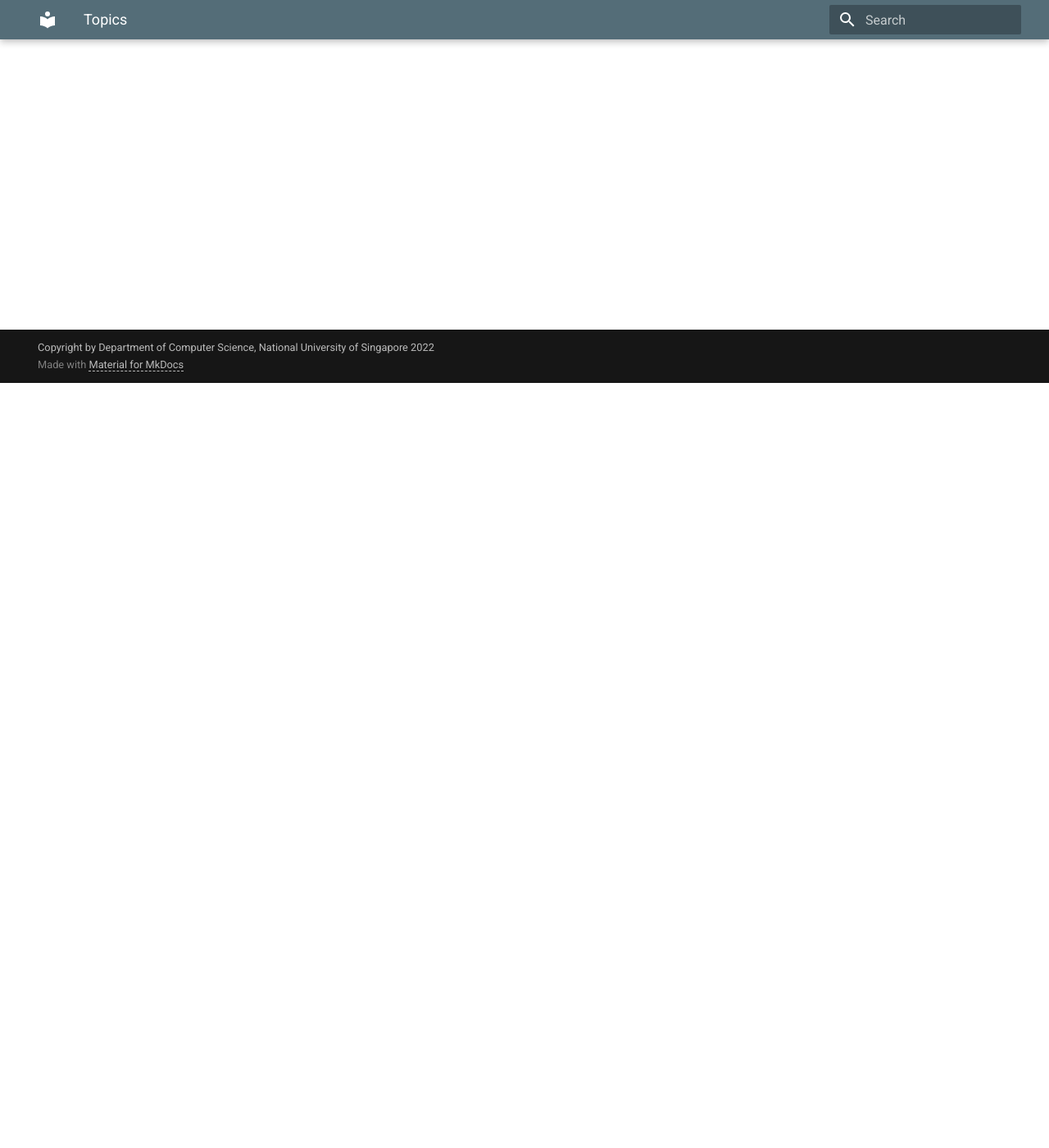
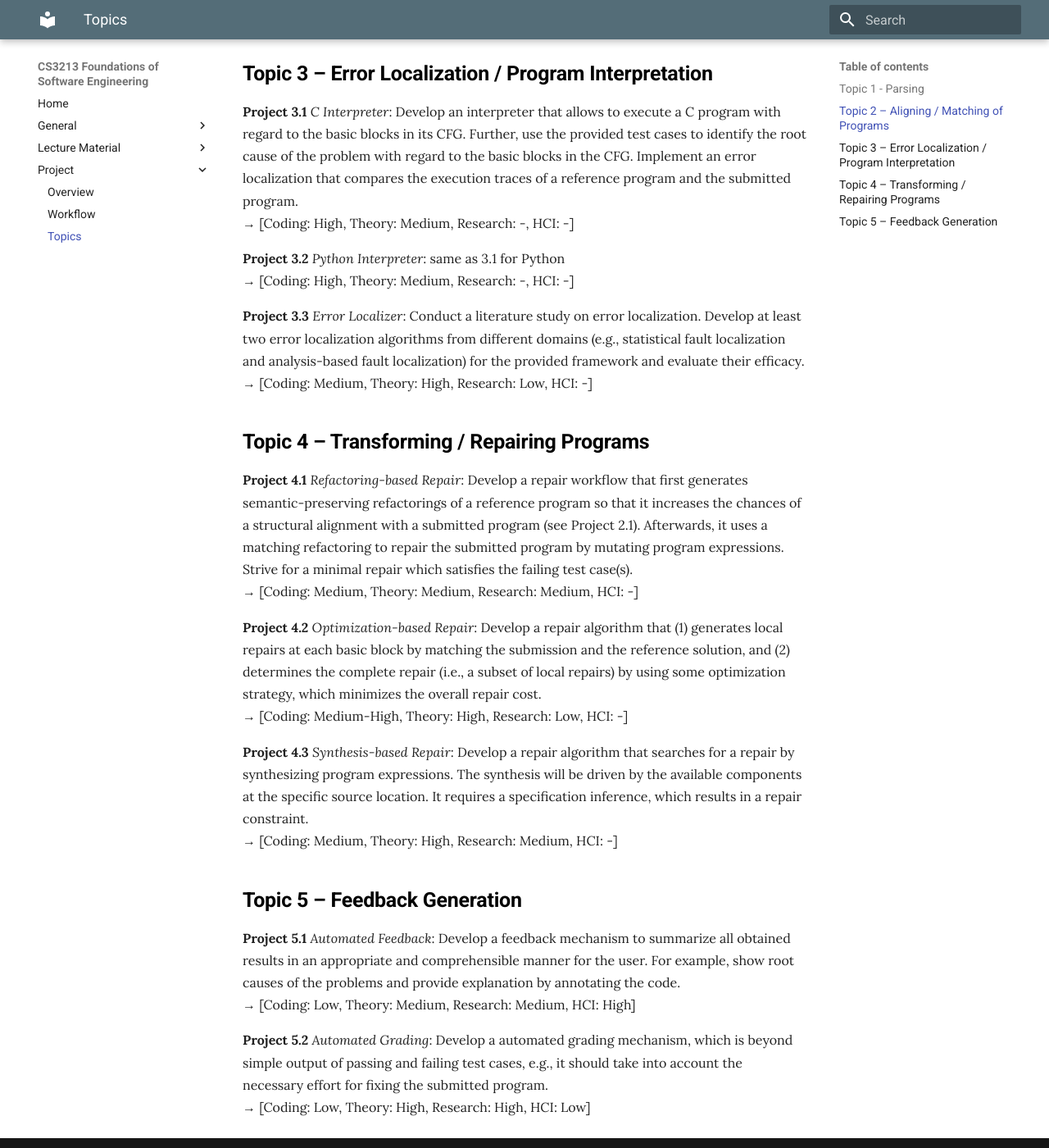
Before and after one commit to cs3213-fse/cs3213-fse.github.io, an MkDocs documentation site: the page built from docs/project/topics.md, in a window 1280 px wide and 1400 px high, scrolled down 933 px. Shown: the whole window at 82% size. Built offline with MkDocs 1.6.1 and Material for MkDocs 9.7.7, drawn with Linux system fonts in a browser that asks for light colours; some of the changed text lies outside the part shown.

Commit message:
updated pictures and added topic descriptions and Assignment 0

```diff
--- a/docs/project/topics.md
+++ b/docs/project/topics.md
@@ -1,9 +1,62 @@
-TODO
+Developing such an Intelligent Tutoring System (ITS) includes many conceptual and technical challenges. We summarized some of them into projects, from which the students in CS3213 need to choose one as a group project. Please find below the project summaries as proposed for the students in CS3213 (NUS AY 2021/2022). We group projects by their provided functionalities. Each project has assigned estimated difficulty levels (Low, Medium, High) in the categories: coding (i.e., programming intensity), theoretical complexity (i.e., need for background study), amount of research involved (i.e., be innovative and create something new), and the involvement of HCI (Human-Computer Interaction) aspects.
 
-## Project List
+*More details can be found in our [Assignment 0](../assignments/Assignment_0.pdf).*
 
-- **Parser**
-- **Interpreter**
-- **Alignment**
-- **Repair**
-- **Feedback**
+
+## Topic 1 - Parsing
+
+**Project 1.1** *C Parser*:
+Develop a parser to transform C programs into a (provided) common data structure based on the control-flow graph (CFG). Additionally, provide a concretizer, which back-transforms the program in the internal common data structure to a C source file.<br>
+&#8594; [Coding: High, Theory: Low, Research: -, HCI: -]
+
+**Project 1.2** *Python Parser*:
+Same as 1.1 for Python.<br>
+&#8594; [Coding: High, Theory: Low, Research: -, HCI: -]
+
+
+## Topic 2 – Aligning / Matching of Programs
+
+**Project 2.1** *CFG-Based Alignment*:
+Develop an automated alignment of the reference program and the submitted program based on the basic blocks of the programs’ control-flow graph (CFG) representation. This also includes the development of an automated mapping for the variables between the reference program and the submitted program.<br>
+&#8594; [Coding: Medium, Theory: Medium, Research: Low, HCI: -]
+
+
+## Topic 3 – Error Localization / Program Interpretation
+
+**Project 3.1** *C Interpreter*:
+Develop an interpreter that allows to execute a C program with regard to the basic blocks in its CFG. Further, use the provided test cases to identify the root cause of the problem with regard to the basic blocks in the CFG. Implement an error localization that compares the execution traces of a reference program and the submitted program.<br>
+&#8594; [Coding: High, Theory: Medium, Research: -, HCI: -]
+
+**Project 3.2** *Python Interpreter*:
+same as 3.1 for Python<br>
+&#8594; [Coding: High, Theory: Medium, Research: -, HCI: -]
+
+**Project 3.3** *Error Localizer*:
+Conduct a literature study on error localization. Develop at least two error localization algorithms from different domains (e.g., statistical fault localization and analysis-based fault localization) for the provided framework and evaluate their efficacy. <br>
+&#8594; [Coding: Medium, Theory: High, Research: Low, HCI: -]
+
+
+## Topic 4 – Transforming / Repairing Programs
+
+**Project 4.1** *Refactoring-based Repair*:
+Develop a repair workflow that first generates semantic-preserving refactorings of a reference program so that it increases the chances of a structural alignment with a submitted program (see Project 2.1). Afterwards, it uses a matching refactoring to repair the submitted program by mutating program expressions. Strive for a minimal repair which satisfies the failing test case(s).<br>
+&#8594; [Coding: Medium, Theory: Medium, Research: Medium, HCI: -]
+
+**Project 4.2** *Optimization-based Repair*:
+Develop a repair algorithm that (1) generates local repairs at each basic block by matching the submission and the reference solution, and (2) determines the complete repair (i.e., a subset of local repairs) by using some optimization strategy, which minimizes the overall repair cost.<br>
+&#8594; [Coding: Medium-High, Theory: High, Research: Low, HCI: -]
+
+**Project 4.3** *Synthesis-based Repair*:
+Develop a repair algorithm that searches for a repair by synthesizing program expressions. The synthesis will be driven by the available components at the specific source location. It requires a specification inference, which results in a repair constraint.<br>
+&#8594; [Coding: Medium, Theory: High, Research: Medium, HCI: -]
+
+
+## Topic 5 – Feedback Generation
+
+**Project 5.1** *Automated Feedback*:
+Develop a feedback mechanism to summarize all obtained results in an appropriate and comprehensible manner for the user. For example, show root causes of the problems and provide explanation by annotating the code.<br>
+&#8594; [Coding: Low, Theory: Medium, Research: Medium, HCI: High]
+
+**Project 5.2** *Automated Grading*:
+Develop a automated grading mechanism, which is beyond simple output of passing and failing test cases, e.g., it should take into account the necessary effort for fixing the submitted program.<br>
+&#8594; [Coding: Low, Theory: High, Research: High, HCI: Low]
--- a/mkdocs.yml
+++ b/mkdocs.yml
@@ -13,7 +13,7 @@ nav:
   - Project:
     - Overview: 'project/intro.md'
     - Workflow: 'project/workflow.md'
-    #- Topics: 'project/topics.md'
+    - Topics: 'project/topics.md'
     #- Readings: 'project/readings.md'
     #- Examples: 'project/examples.md'
     #- Postman: 'project/readings.md'
```
Also changed, not shown: docs/project/intro.md (+0 -3 lines), docs/icons/its-workflow.svg (deleted), docs/icons/its.svg, 1 other file.
